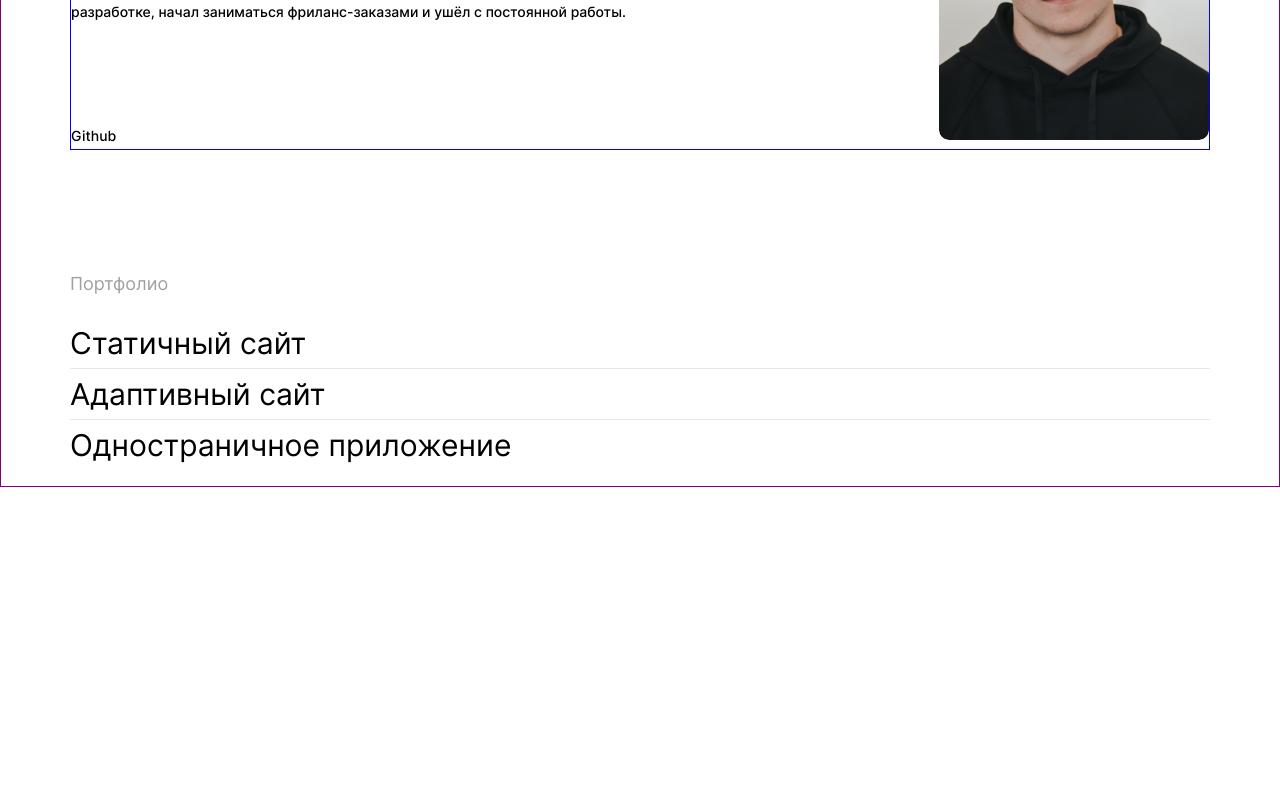
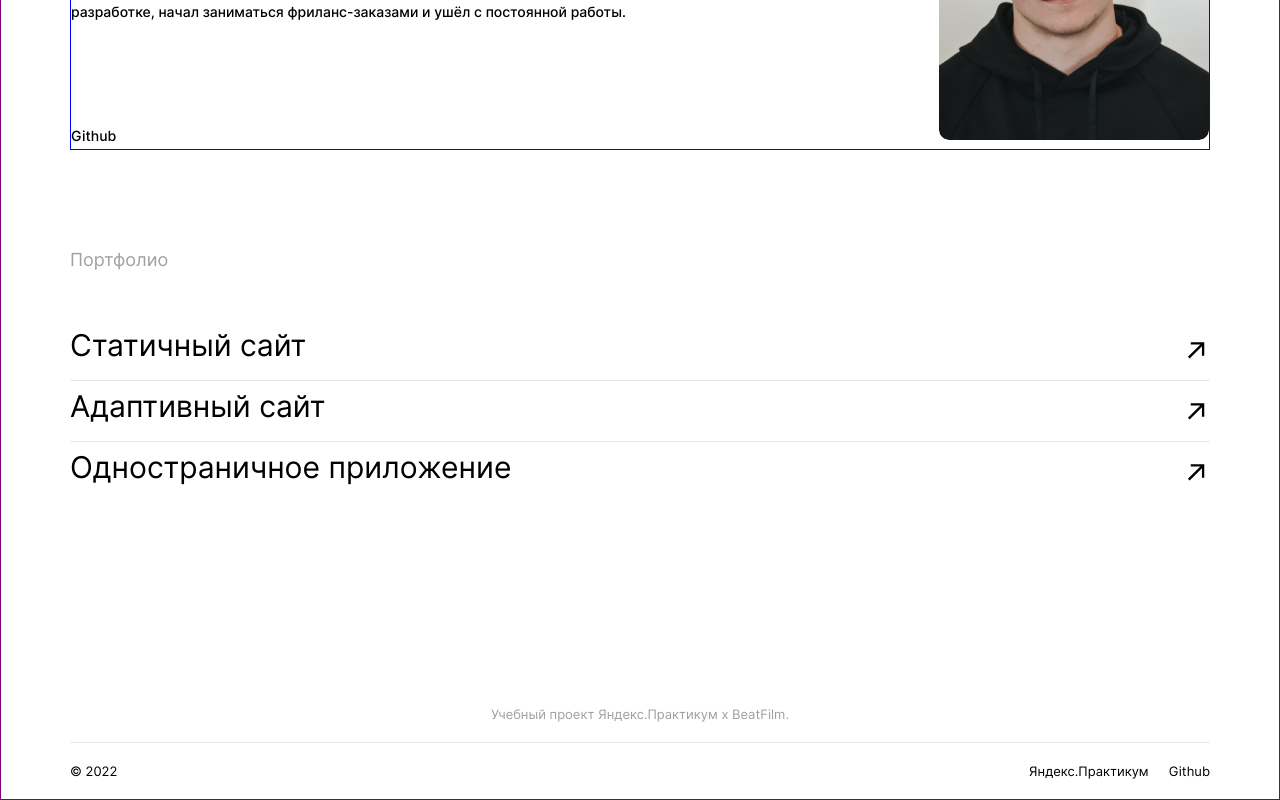
Before and after one commit to KarasikLizl/movies-explorer-frontend, a React (Create React App) app: page / in a window 1280 px wide. Shown: the part 2291-3091 px from the top of the page. Before the commit the page ends 2778 px from the top, so only its background shows below. Built offline with nearby package versions, Linux system fonts and the light colour scheme.

Commit message:
Компонент main и footer

```diff
--- a/src/components/Footer/Footer.css
+++ b/src/components/Footer/Footer.css
@@ -0,0 +1,41 @@
+.footer {
+  margin: 0 auto;
+  padding-top: 79px;
+  font-size: 13px;
+  line-height: 16px;
+  font-weight: 400;
+}
+
+.footer__caption {
+  color: #A0A0A0;
+  text-align: center;
+  margin-bottom: 20px;
+  margin-top: 0;
+}
+
+.footer__section {
+  display: flex;
+  flex-direction: row;
+  max-width: 1140px;
+  margin: 0 auto;
+  border-top: 1px solid #E8E8E8;
+  color: #000;
+  justify-content: space-between;
+  align-items: center;
+}
+
+.footer__list {
+  display: flex;
+  flex-direction: row;
+  list-style: none;
+  padding: 0;
+}
+
+.footer__item {
+  margin-left: 20px;
+}
+
+.footer__data {
+  margin-top: 20px;
+  margin-bottom: 20px;
+}
--- a/src/components/Footer/Footer.js
+++ b/src/components/Footer/Footer.js
@@ -0,0 +1,14 @@
+function Footer() {
+  return <footer className='footer'>
+    <p className='footer__caption'>Учебный проект Яндекс.Практикум х BeatFilm.</p>
+    <div className='footer__section'>
+      <p className='footer__data'>© 2022</p>
+      <ul className='footer__list'>
+        <li className='footer__item'>Яндекс.Практикум</li>
+        <li className='footer__item'>Github</li>
+      </ul>
+    </div>
+  </footer>;
+}
+
+export default Footer;
--- a/src/components/Header/Header.js
+++ b/src/components/Header/Header.js
@@ -1,4 +1,3 @@
-import './Header';
 import React from 'react';
 import { Link } from "react-router-dom";
 import logo from '../../images/logo.svg';
--- a/src/components/Main/Main.js
+++ b/src/components/Main/Main.js
@@ -3,6 +3,7 @@
 import AboutProject from '../AboutProject/AboutProject';
 import Tech from '../Techs/Techs';
 import Portfolio from '../Portfolio/Portfolio';
+import Footer from '../Footer/Footer';
 
 function Main() {
   return (
@@ -11,6 +12,7 @@
       <AboutProject></AboutProject>
       <Tech></Tech>
       <Portfolio></Portfolio>
+      <Footer></Footer>
     </main>
   )
 };
--- a/src/components/Portfolio/Portfolio.css
+++ b/src/components/Portfolio/Portfolio.css
@@ -67,6 +67,7 @@
   list-style: none;
   padding: 0;
   margin-top: 100px;
+  margin-bottom: 125px;
 }
 
 .portfolio__item {
@@ -76,6 +77,7 @@
   border-bottom: 1px solid #E8E8E8;
   display: flex;
   flex-direction: row;
+  justify-content: space-between;
 }
 
 .portfolio__item_no-line {
@@ -87,9 +89,26 @@
   line-height: 20px;
   font-weight: 400;
   color: #A0A0A0;
+  margin-bottom: 50px;
+  margin-top: 0;
 }
 
 .portfolio__item-link {
   text-decoration: none;
   color: #000;
+  opacity: 1;
+  transition: opacity .2s ease-in;
 }
+
+.portfolio__item-link:hover {
+  opacity: .7;
+  cursor: pointer;
+}
+
+.portfolio__item-img {
+  width: 29px;
+  height: 60px;
+  background-image: url('../../images/arrow.svg');
+  background-position: center;
+  background-repeat: no-repeat;
+}
--- a/src/index.css
+++ b/src/index.css
@@ -8,3 +8,5 @@
 @import url('./components/AboutProject/AboutProject');
 @import url('./components/Techs/Techs');
 @import url('./components/Portfolio/Portfolio');
+
+@import url('./components/Footer/Footer');
```
Also changed, not shown: src/components/Movies/Movies.js (+9 -0 lines), src/images/arrow.svg (added).
